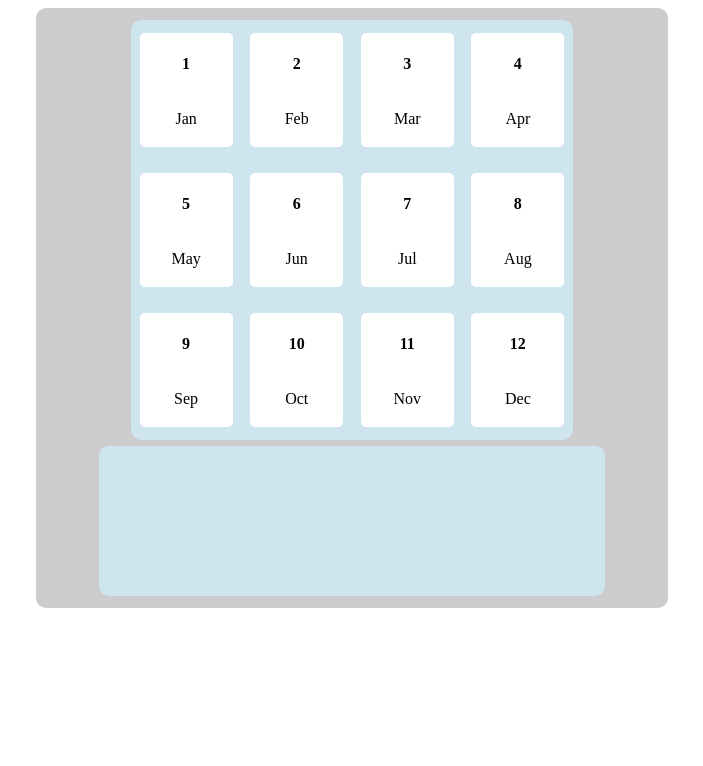
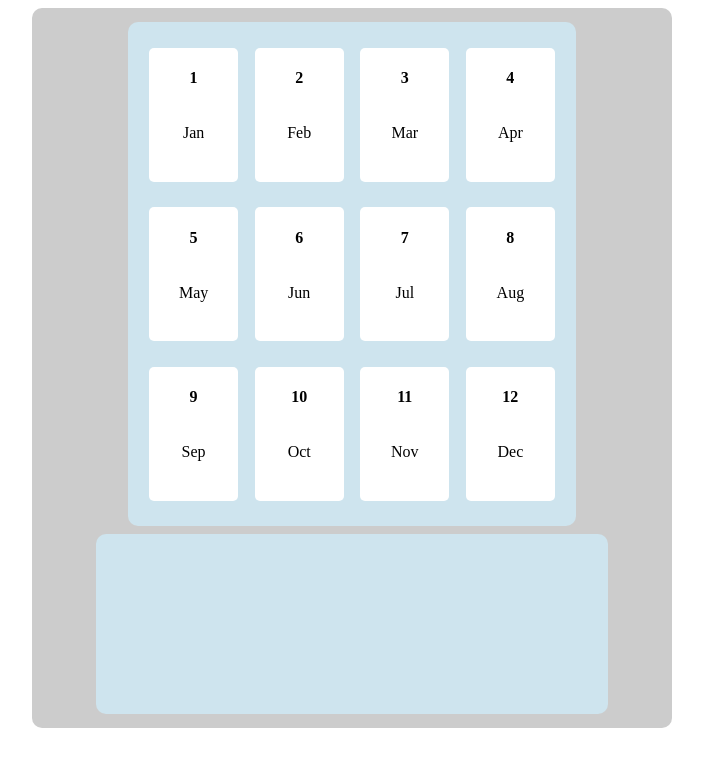
Before and after one commit to meteornnnight/calendar, a plain HTML site: page index.html in a window 1280 px wide. Shown: the whole page, without its empty margins (288-991 px from the left). Drawn offline with Linux system fonts and the light colour scheme.

Commit message:
Adjustments that are not important

```diff
--- a/css/style.css
+++ b/css/style.css
@@ -1,12 +1,10 @@
 #calendar {
-    width: 50%;
-    height: 600px;
-    background: #fff;
+    width: 50vw;
+    height: 90vh;
     margin: 5px auto;
     position: relative;
     border-radius: 10px;
     border:0;
-    position: relative;
     background: #ccc;
 }
  #flex-container {
@@ -16,6 +14,7 @@
     position: absolute;
     top: 2%;
     left: 15%;
+    padding: 2%;
     background: rgb(206, 228, 238);;
     border: 0;
     border-radius: 10px;
@@ -47,5 +46,5 @@
     background: #ccc;
 }
 #note h2 {
-    padding-left: 15px;
+    padding-left: 10%;
 }
```
